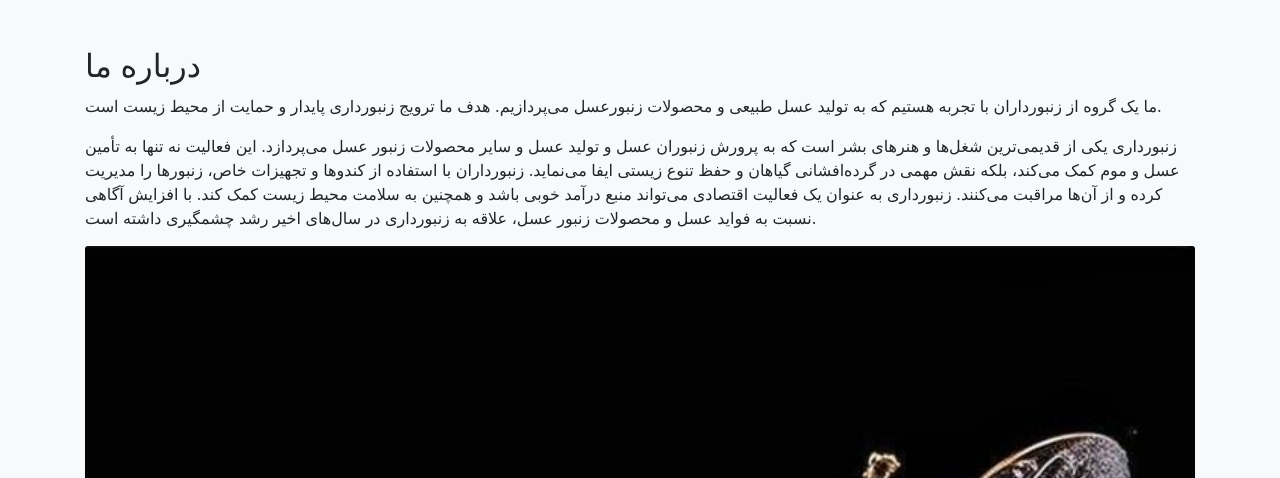
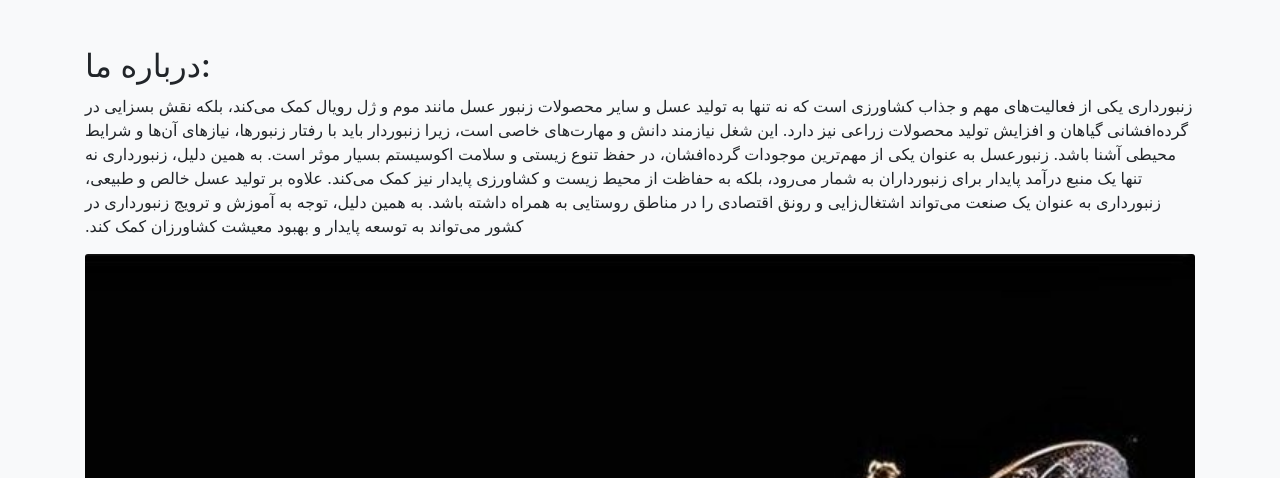
Before and after one commit to mahdihkr/project-sait-school, a PHP site: page / in a window 1280 px wide. Shown: the part 2618-3096 px from the top of the page. Run offline with PHP 8.4, Linux system fonts and the light colour scheme.

Commit message:
version new 1

```diff
--- a/index.html
+++ b/index.html
@@ -1,5 +1,5 @@
 <!DOCTYPE html>
-<html lang="fa">
+<html lang="fa" dir="rtl">
 <head>
     <meta charset="UTF-8">
     <meta name="viewport" content="width=device-width, initial-scale=1.0">
@@ -22,6 +22,7 @@
             padding: 20px 0;
             text-align: center;
         }
+
     </style>
 </head>
 <body>
@@ -65,29 +66,29 @@
 
     <!-- About Section -->
     <div class="container mt-5">
-        <h2>درباره ما</h2>
-        <p>ما یک گروه از زنبورداران با تجربه هستیم که به تولید عسل طبیعی و محصولات زنبورعسل می‌پردازیم. هدف ما ترویج زنبورداری پایدار و حمایت از محیط زیست است.</p>
-        <p>زنبورداری یکی از قدیمی‌ترین شغل‌ها و هنرهای بشر است که به پرورش زنبوران عسل و تولید عسل و سایر محصولات زنبور عسل می‌پردازد. این فعالیت نه تنها به تأمین عسل و موم کمک می‌کند، بلکه نقش مهمی در گرده‌افشانی گیاهان و حفظ تنوع زیستی ایفا می‌نماید. زنبورداران با استفاده از کندوها و تجهیزات خاص، زنبورها را مدیریت کرده و از آن‌ها مراقبت می‌کنند. زنبورداری به عنوان یک فعالیت اقتصادی می‌تواند منبع درآمد خوبی باشد و همچنین به سلامت محیط زیست کمک کند. با افزایش آگاهی نسبت به فواید عسل و محصولات زنبور عسل، علاقه به زنبورداری در سال‌های اخیر رشد چشمگیری داشته است.</p>
-         <img src="./images/download.jpg" class="card-img-top" alt="محصول 1">
+        <h2>:درباره ما</h2>
+        <p>زنبورداری یکی از فعالیت‌های مهم و جذاب کشاورزی است که نه تنها به تولید عسل و سایر محصولات زنبور عسل مانند موم و ژل رویال کمک می‌کند، بلکه نقش بسزایی در گرده‌افشانی گیاهان و افزایش تولید محصولات زراعی نیز دارد. این شغل نیازمند دانش و مهارت‌های خاصی است، زیرا زنبوردار باید با رفتار زنبورها، نیازهای آن‌ها و شرایط محیطی آشنا باشد.
+
+            زنبورعسل به عنوان یکی از مهم‌ترین موجودات گرده‌افشان، در حفظ تنوع زیستی و سلامت اکوسیستم بسیار موثر است. به همین دلیل، زنبورداری نه تنها یک منبع درآمد پایدار برای زنبورداران به شمار می‌رود، بلکه به حفاظت از محیط زیست و کشاورزی پایدار نیز کمک می‌کند.
+
+            علاوه بر تولید عسل خالص و طبیعی، زنبورداری به عنوان یک صنعت می‌تواند اشتغال‌زایی و رونق اقتصادی را در مناطق روستایی به همراه داشته باشد. به همین دلیل، توجه به آموزش و ترویج زنبورداری در کشور می‌تواند به توسعه پایدار و بهبود معیشت کشاورزان کمک کند.</p>
+
+         <img src="./images/download.jpg" class="card-img-top " alt="محصول 1">
     <!-- here -->
     </div>
-    <div class="container mt-5">
-        <h2>بیشتر بدانی</h2>
-        <p>زنبورداری یا پرورش زنبور عسل، فرآیند نگهداری و مدیریت زنبورهای عسل به منظور تولید عسل، موم و دیگر محصولات زنبور است. این فعالیت شامل ایجاد کندوها، مراقبت از زنبورها، جمع‌آوری عسل و مدیریت بیماری‌ها و آفات زنبور است. زنبورداری نه تنها به تأمین محصولات غذایی کمک می‌کند، بلکه نقش مهمی در گرده‌افشانی گیاهان و حفظ تنوع زیستی ایفا می‌کند. زنبورداران باید با رفتار زنبورها، شرایط آب و هوایی و نیازهای غذایی آن‌ها آشنا باشند تا بتوانند به طور مؤثر از این حشرات مفید نگهداری کنند.</p>
-        <p>زنبورداری یک فعالیت کشاورزی و اقتصادی است که به پرورش زنبورهای عسل و تولید عسل و سایر محصولات زنبورعسل مانند موم، ژل رویال و گرده گل می‌پردازد. این حرفه نه تنها به تولید عسل کمک می‌کند، بلکه نقش مهمی در گرده‌افشانی گیاهان و بهبود تولید محصولات کشاورزی ایفا می‌کند.
-
+    <div class="container mt-5  dir:rtl">
+        <h2>:بیشتر بدانی</h2>
+        <p>زنبورداری یا پرورش زنبور عسل، فرآیند نگهداری و مدیریت زنبورهای عسل به منظور تولید عسل، موم و دیگر محصولات زنبور است. این فعالیت شامل ایجاد کندوها، مراقبت از زنبورها، جمع‌آوری عسل و مدیریت بیماری‌ها و آفات زنبور است. زنبورداری نه تنها به تأمین محصولات غذایی کمک می‌کند، بلکه نقش مهمی در گرده‌افشانی گیاهان و حفظ تنوع زیستی ایفا می‌کند. زنبورداران باید با رفتار زنبورها، شرایط آب و هوایی و نیازهای غذایی آن‌ها آشنا باشند تا بتوانند به طور مؤثر از این حشرات مفید نگهداری کنند.
+        زنبورداری یک فعالیت کشاورزی و اقتصادی است که به پرورش زنبورهای عسل و تولید عسل و سایر محصولات زنبورعسل مانند موم، ژل رویال و گرده گل می‌پردازد. این حرفه نه تنها به تولید عسل کمک می‌کند، بلکه نقش مهمی در گرده‌افشانی گیاهان و بهبود تولید محصولات کشاورزی ایفا می‌کند.
             زنبورداری به دلایل مختلفی مورد توجه قرار می‌گیرد:
 
-            1. **تولید عسل**: عسل یکی از محصولات طبیعی و مغذی است که در بسیاری از فرهنگ‌ها به عنوان یک ماده غذایی و دارویی مورد استفاده قرار می‌گیرد.
+            تولید عسل عسل یکی از محصولات طبیعی و مغذی است که در بسیاری از فرهنگ‌ها به عنوان یک ماده غذایی و دارویی مورد استفاده قرار می‌گیرد.
 
-            2. **محصولات جانبی**: علاوه بر عسل، زنبورداری تولید محصولات دیگری مانند موم (که در صنایع مختلف از جمله شمع‌سازی و آرایشی به کار می‌رود)، گرده گل (به عنوان مکمل غذایی) و ژل رویال (به عنوان یک ماده مغذی) را نیز در بر می‌گیرد.
+            محصولات جانبی علاوه بر عسل، زنبورداری تولید محصولات دیگری مانند موم (که در صنایع مختلف از جمله شمع‌سازی و آرایشی به کار می‌رود)، گرده گل (به عنوان مکمل غذایی) و ژل رویال (به عنوان یک ماده مغذی) را نیز در بر می‌گیرد.
 
-            3. **گرده‌افشانی**: زنبورهای عسل به عنوان گرده‌افشان‌های طبیعی، نقش حیاتی در افزایش تولید محصولات کشاورزی دارند. آن‌ها با انتقال گرده از گل به گل، به باروری گیاهان کمک می‌کنند.
-
-            4. **حفظ تنوع زیستی**: زنبورداری می‌تواند به حفظ تنوع زیستی کمک کند، زیرا زنبورها به گرده‌افشانی گیاهان وحشی نیز کمک می‌کنند.
-
+            گرده‌افشانی زنبورهای عسل به عنوان گرده‌افشان‌های طبیعی، نقش حیاتی در افزایش تولید محصولات کشاورزی دارند. آن‌ها با انتقال گرده از گل به گل، به باروری گیاهان کمک می‌کنند.
+            حفظ تنوع زیستی زنبورداری می‌تواند به حفظ تنوع زیستی کمک کند، زیرا زنبورها به گرده‌افشانی گیاهان وحشی نیز کمک می‌کنند.
             برای شروع زنبورداری، نیاز به دانش و مهارت‌های خاصی در زمینه زندگی زنبورها، مدیریت کندوها، و شناخت بیماری‌ها و آفات زنبورعسل وجود دارد. همچنین انتخاب محل مناسب برای قرار دادن کندوها و تأمین منابع غذایی کافی برای زنبورها از اهمیت بالایی برخوردار است.
-
             زنبورداری می‌تواند یک منبع درآمد پایدار و یک فعالیت مفید برای محیط زیست باشد، به شرطی که با دانش و دقت انجام شود.</p>
          <img src="./images/image1.jpg" class="card-img-top" alt="محصول 1">
 
@@ -95,11 +96,10 @@
     </div>
 </div>
 <div class="container mt-5">
-    <h2>کندو</h2>
+    <h2>:کندو</h2>
     <p>کندو، خانه‌ای است که زنبورهای عسل در آن زندگی می‌کنند و عسل تولید می‌کنند. این ساختار معمولاً از موم طبیعی ساخته شده و شامل سلول‌های شش‌ضلعی است که برای ذخیره عسل و تخم‌گذاری استفاده می‌شود. زنبورها در کندو به صورت اجتماعی زندگی می‌کنند و هر یک نقش خاصی در جمعیت دارند؛ از جمله ملکه، کارگران و نرها. کندوها نه تنها منبعی برای تولید عسل هستند، بلکه نقش مهمی در گرده‌افشانی گیاهان و حفظ اکوسیستم ایفا می‌کنند. زندگی در کندو نشان‌دهنده همکاری و هماهنگی بالای زنبورهاست که باعث موفقیت آن‌ها در طبیعت می‌شود.</p>
     <p>کندو زنبور، خانه‌ای است که زنبورهای عسل در آن زندگی و کار می‌کنند. این ساختار شگفت‌انگیز به گونه‌ای طراحی شده است که زنبورها بتوانند به بهترین شکل ممکن از منابع طبیعی بهره‌برداری کنند و در عین حال از همدیگر محافظت کنند.
-
-        کندو معمولاً از موم زنبور ساخته شده است و دارای سلول‌های شش‌ضلعی است که برای ذخیره عسل و گرده گل و همچنین برای پرورش لاروها استفاده می‌شود. زنبورهای کارگر، وظیفه ساختن و نگهداری از کندو را بر عهده دارند و با همکاری هم، محیطی مناسب برای زندگی و تولید مثل ملکه زنبور فراهم می‌کنند.
+    کندو معمولاً از موم زنبور ساخته شده است و دارای سلول‌های شش‌ضلعی است که برای ذخیره عسل و گرده گل و همچنین برای پرورش لاروها استفاده می‌شود. زنبورهای کارگر، وظیفه ساختن و نگهداری از کندو را بر عهده دارند و با همکاری هم، محیطی مناسب برای زندگی و تولید مثل ملکه زنبور فراهم می‌کنند.
 
         زنبورهای عسل نقش مهمی در pollination یا گرده‌افشانی گیاهان دارند، که این امر تأثیر زیادی بر تولید محصولات کشاورزی و حفظ تنوع زیستی دارد. کندوها به عنوان یک اکوسیستم کوچک عمل می‌کنند و هر یک از زنبورها وظایف خاصی دارند که به بقای کل جامعه کمک می‌کند.
 
@@ -112,7 +112,7 @@
 
     <!-- Products Section -->
     <div class="container mt-5">
-        <h2>محصولات ما</h2>
+        <h2>:محصولات ما</h2>
         <div class="row">
             <div class="col-md-4">
                 <div class="card">
@@ -134,7 +134,7 @@
             </div>
             <div class="col-md-4">
                 <div class="card">
-                    <img src="./images/images7.png" class="card-img-top" alt="محصول 3">
+                    <img src="./images/images8.png" class="card-img-top" alt="محصول 3" >
                     <div class="card-body">
                         <a  href="https://alibabaasal.ir/product/%D8%AE%D8%B1%DB%8C%D8%AF-%DA%98%D9%84-%D8%B1%D9%88%DB%8C%D8%A7%D9%84/"class="card-title">ژل رویال</a>
                         <p class="card-text">ژل رویال، ماده‌ای مغذی و شیری رنگ است که توسط زنبورهای کارگر تولید می‌شود و به عنوان تغذیه اولیه ملکه زنبورهای عسل استفاده می‌شود. این ماده حاوی ویتامین‌ها، مواد معدنی، آنتی‌اکسیدان‌ها و پروتئین‌هاست و به همین دلیل خواص درمانی و بهداشتی زیادی دارد. ژل رویال به عنوان یک مکمل غذایی در طب سنتی و مدرن مورد توجه قرار گرفته و اعتقاد بر این است که می‌تواند به تقویت سیستم ایمنی، افزایش انرژی و بهبود سلامت پوست کمک کند. همچنین، برخی تحقیقات نشان داده‌اند که این ماده ممکن است در کاهش التهاب و بهبود وضعیت روحی مؤثر باشد. با این حال، مصرف آن باید با احتیاط صورت گیرد و افرادی که به زنبورعسل حساسیت دارند، باید از آن پرهیز کنند.</p>
```
Also changed, not shown: login.php (+52 -0 lines), images/image12.jpg (added), images/image6.jpg (added), images/images7.png (deleted), images/images8.png (added).
